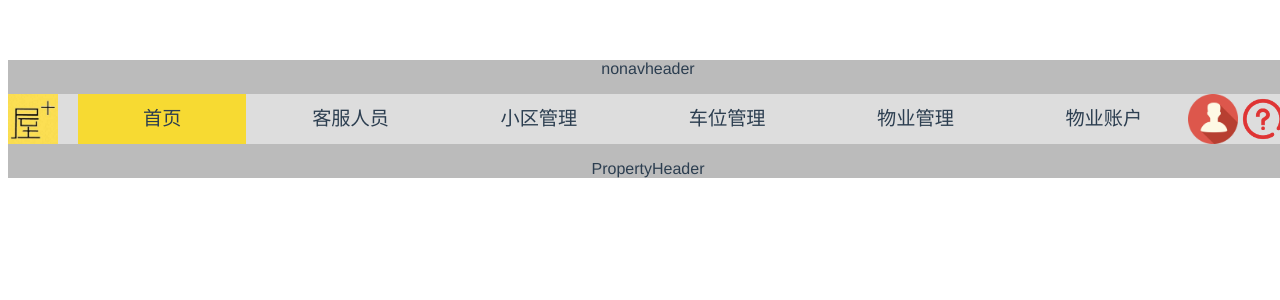
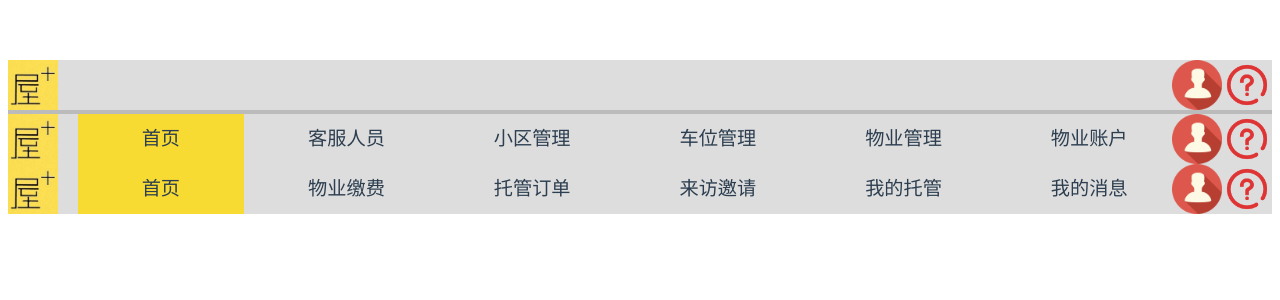
Before and after one commit to Alchemistyui/WuJiaVue, a Vue app in the folder WuJiaWebVue/: page / in a window 1280 px wide. Shown: the top 300 px of the page. Built offline with nearby package versions, Linux system fonts and the light colour scheme.

Commit message:
三种导航栏完成

```diff
--- a/WuJiaWebVue/index.html
+++ b/WuJiaWebVue/index.html
@@ -17,6 +17,5 @@
 	}
 	body {
 		font-size: 16px;
-		width: 100%;
 	}
 </style>
--- a/WuJiaWebVue/src/components/NoNavHeader.vue
+++ b/WuJiaWebVue/src/components/NoNavHeader.vue
@@ -1,5 +1,58 @@
 <template>
-	<div id="NoNavHeader">
-		<p>nonavheader</p>
+	<div id="NoNavHeader" class="noNavbox">
+
+		<a href="" id="logo"><img v-bind:src="logoURL" alt="吾家"></a>
+
+		<a href="" id="question"><img v-bind:src="questionURL" alt="问题"></a>
+		<a href="" id="portrait"><img v-bind:src="portraitURL" alt="头像"></a>
+
 	</div>
 </template>
+
+<script>
+
+export default {
+	data () {
+		return {
+
+			logoURL: './src/assets/images/logo.JPG',
+			questionURL: './src/assets/images/question.png',
+			portraitURL: './src/assets/images/portrait.png',
+
+		}
+	},
+
+}
+
+</script>
+
+<style type="text/css">
+
+.noNavbox{
+	height: 0.5rem;
+	background: rgba(255, 255, 255, 0.5);
+	width: 100%;
+	min-width: 10rem;
+}
+
+a {
+	display: inline-block;
+}
+
+#logo {
+	float: left;
+
+
+}
+#portrait {
+	float: right;
+
+}
+
+#question {
+	float: right;
+
+}
+
+
+</style>
--- a/WuJiaWebVue/src/components/PropertyHeader.vue
+++ b/WuJiaWebVue/src/components/PropertyHeader.vue
@@ -1,5 +1,40 @@
 <template>
-	<div id="PropertyHeader">
-		<p>PropertyHeader</p>
+	<div id="PropertyHeader" class="box">
+		<a href=""><img v-bind:src="logoURL" alt="吾家" id="logo"></a>
+
+		<div v-for="(list,index) in navLists" class="nav"  @click="isSelected(index)"><a href="#" :class="[{ selected:selectedIndex == index}, navLink]">{{list.text}}</a></div>
+
+		<a href=""><img v-bind:src="portraitURL" alt="头像" id="portrait"></a>
+		<a href=""><img v-bind:src="questionURL" alt="问题" id="question"></a>
+
 	</div>
 </template>
+
+<script>
+
+export default {
+	data () {
+		return {
+			navLists:[
+			{ "text":"首页" },
+			{ "text":"物业缴费" },
+			{ "text":"托管订单" },
+			{ "text":"来访邀请" },
+			{ "text":"我的托管" },
+			{ "text":"我的消息" },
+			],
+			selectedIndex: 0,
+			logoURL: './src/assets/images/logo.JPG',
+			questionURL: './src/assets/images/question.png',
+			portraitURL: './src/assets/images/portrait.png',
+			navLink: 'navLink'
+		}
+	},
+	methods:{
+		isSelected:function(index){
+			this.selectedIndex = index;
+		}
+	}
+}
+
+</script>
--- a/WuJiaWebVue/src/components/ResidentHeader.vue
+++ b/WuJiaWebVue/src/components/ResidentHeader.vue
@@ -13,7 +13,6 @@
 </template>
 
 <script>
-// 未进行屏幕适配，只是单纯像素显示
 
 export default {
 	data () {
@@ -76,18 +75,7 @@ export default {
 	font-size: 120%;
 }
 
-#logo {
-	width: 0.5rem;
-	padding: 0px;
-	margin: 0px;
-}
-
-#question {
-	width: 0.5rem;
-
-
-}
-#portrait {
+img {
 	width: 0.5rem;
 
 }
```
